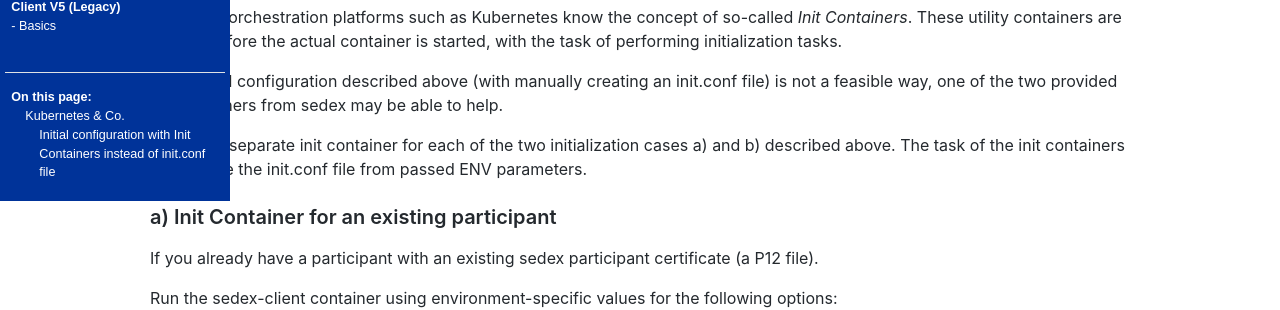
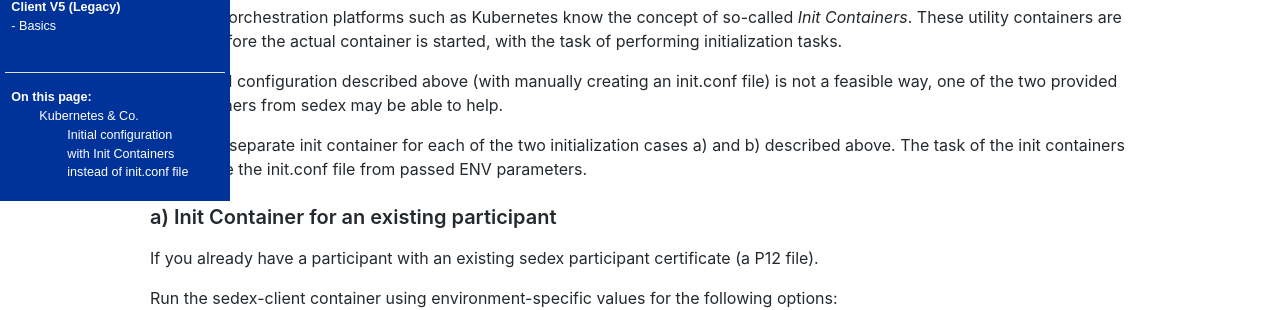
Before and after one commit to sedexch/sedexch.github.io, a Jekyll site: the page built from v6/orchestration.md, in a window 1280 px wide. Shown: the part 232-542 px from the top of the page. Built offline with Jekyll 4.4.1, drawn with Linux system fonts in a browser that asks for light colours; our own code applies the rules of GitHub Pages for plain Markdown files.

Commit message:
SEDEX-3217: Fixing JS TOC

```diff
--- a/_layouts/default.html
+++ b/_layouts/default.html
@@ -37,7 +37,7 @@
 
         .floating-menu ol {
             list-style: none; /* Remove list bullets */
-            padding: 0;
+            padding: 0 1em;
             margin: 0;
         }
         .floating-menu ol li {
```
